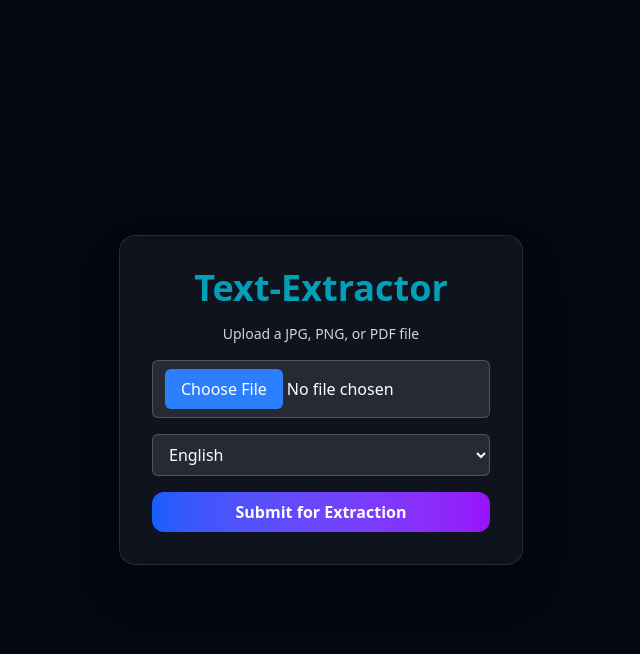
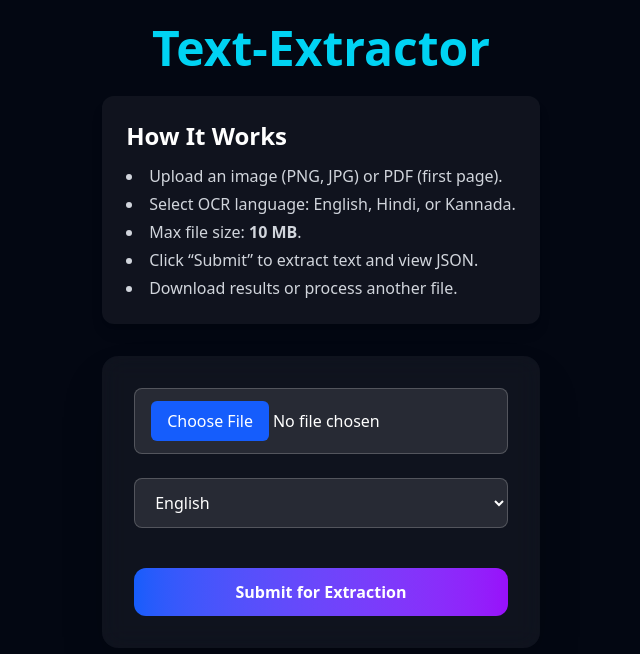
Before and after one commit to suhasbm09/Text-Extractor, a React (Vite) app in the folder front-end/: page / in a window 1280 px wide. Shown: the top 654 px of the page, without its empty margins (319-959 px from the left). Built offline with nearby package versions, Linux system fonts and the light colour scheme.

Commit message:
update-live-3

```diff
--- a/front-end/src/Pages/Home.jsx
+++ b/front-end/src/Pages/Home.jsx
@@ -16,7 +16,10 @@ function Home() {
     const allowedTypes = ["image/png", "image/jpeg", "application/pdf"];
     if (!allowedTypes.includes(selected.type)) {
       setFile(null);
-      setFileError("❌ Unsupported file type. Please upload PNG, JPG, or PDF.");
+      setFileError("❌ Unsupported type. Upload PNG, JPG, or PDF.");
+    } else if (selected.size > 10 * 1024 * 1024) {
+      setFile(null);
+      setFileError("❌ File too large. Max size is 10 MB.");
     } else {
       setFile(selected);
       setFileError("");
@@ -36,67 +39,79 @@ function Home() {
     formData.append("language", language);
 
     try {
-
-      const response = await fetch("https://text-extractor-tg7m.onrender.com/ocr", {
-        method: "POST",
-        body: formData,
-      });
+      const response = await fetch(
+        "https://text-extractor-tg7m.onrender.com/ocr",
+        { method: "POST", body: formData }
+      );
 
       const data = await response.json();
-
-      if (!response.ok) {
-        throw new Error(data.error || "Something went wrong");
-      }
+      if (!response.ok) throw new Error(data.error || "Something went wrong");
 
       navigate("/result", { state: data });
-
-    } catch (error) {
-      alert("❌ Extraction failed: " + error.message);
+    } catch (err) {
+      alert("❌ Extraction failed: " + err.message);
     } finally {
       setLoading(false);
     }
   };
 
   return (
-    <div className="min-h-screen flex items-center justify-center p-4">
+    <div className="min-h-screen  text-white flex flex-col items-center p-6">
       <Modal show={loading} />
-      <div className="bg-white/5 border border-white/10 rounded-2xl shadow-2xl backdrop-blur-md p-8 w-full max-w-md flex flex-col items-center">
-        <h1 className="text-4xl font-bold text-cyan-400 mb-4 text-center animate-pulse">
+
+      <div className="w-full max-w-xl">
+        <h1 className="text-5xl font-extrabold text-cyan-400 text-center mb-6">
           Text-Extractor
         </h1>
-        <p className="text-sm text-gray-300 mb-4 text-center">Upload a JPG, PNG, or PDF file</p>
 
-        <form onSubmit={handleSubmit} className="w-full flex flex-col gap-4">
+        {/* How It Works */}
+        <div className="bg-white/5 p-6 rounded-xl mb-8 shadow-lg">
+          <h2 className="text-2xl font-semibold mb-3">How It Works</h2>
+          <ul className="list-disc list-inside space-y-1 text-gray-300">
+            <li>Upload an image (PNG, JPG) or PDF (first page).</li>
+            <li>Select OCR language: English, Hindi, or Kannada.</li>
+            <li>Max file size: <strong>10 MB</strong>.</li>
+            <li>Click “Submit” to extract text and view JSON.</li>
+            <li>Download results or process another file.</li>
+          </ul>
+        </div>
+
+        {/* Upload Form */}
+        <form
+          onSubmit={handleSubmit}
+          className="bg-white/5 p-8 rounded-2xl shadow-2xl backdrop-blur-md flex flex-col gap-6"
+        >
           <input
             type="file"
-            accept=".png, .jpg, .jpeg, .pdf"
+            accept=".png,.jpg,.jpeg,.pdf"
             onChange={handleFileChange}
-            className="file:bg-blue-500 file:text-white file:px-4 file:py-2 file:rounded-md file:border-none file:cursor-pointer
-                       bg-white/10 text-white px-3 py-2 rounded-md border border-white/20"
+            className="file:bg-blue-600 file:text-white file:px-4 file:py-2 file:rounded-md
+                       bg-white/10 text-white px-4 py-3 rounded-lg border border-white/20 cursor-pointer"
           />
 
           {file && !fileError && (
-            <p className="text-green-400 text-sm text-center">✅ Selected: {file.name}</p>
+            <p className="text-green-400 text-center">✅ Selected: {file.name}</p>
           )}
-
           {fileError && (
-            <p className="text-red-400 text-sm text-center">{fileError}</p>
+            <p className="text-red-400 text-center">{fileError}</p>
           )}
 
           <select
             value={language}
             onChange={(e) => setLanguage(e.target.value)}
-            className="bg-white/10 text-white px-3 py-2 rounded-md border border-white/20"
+            className="bg-white/10 text-white px-4 py-3 rounded-lg border border-white/20"
           >
             <option value="eng">English</option>
             <option value="hin">Hindi</option>
             <option value="kan">Kannada</option>
           </select>
+
           <button
             type="submit"
             disabled={!!fileError}
-            className="bg-gradient-to-r from-blue-600 to-purple-600 hover:from-blue-700 hover:to-purple-700
-                       text-white font-semibold py-2 rounded-xl transition-all duration-300 disabled:opacity-50"
+            className="mt-4 bg-gradient-to-r from-blue-600 to-purple-600 hover:from-blue-700 hover:to-purple-700
+                       text-white font-semibold py-3 rounded-xl transition-opacity duration-200
+                       disabled:opacity-50 disabled:cursor-not-allowed"
           >
             Submit for Extraction
           </button>
```
